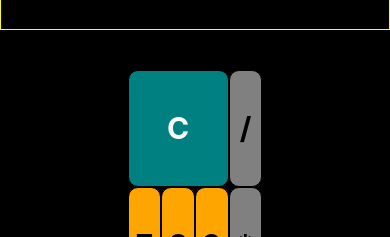
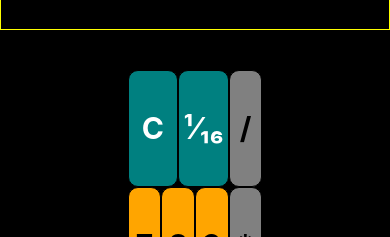
Before and after one commit to postazure/fraction-calculator-app, a React Native app: screen / in a window 390 px wide. Shown: the part 190-427 px from the top of the page. Built offline with nearby package versions, Linux system fonts and the light colour scheme.

Commit message:
Rounding Accuracy is set via utility pad

```diff
--- a/App.js
+++ b/App.js
@@ -12,10 +12,10 @@ const INITIAL_STATE = {
   showFractionNumpad: false,
   currentSegmentEvents: [],
   solution: undefined,
-  showSolution: false
+  showSolution: false,
+  roundingAccuracy: 16 // is equal to 1/16th
 }
 
-const ROUNDING_ACCURACY = 16 // is equal to 1/16th
 const ROUNDING_STRATEGY = Math.floor // floor, ceiling, straight
 
 export default class App extends React.Component {
@@ -91,6 +91,15 @@ export default class App extends React.Component {
     this.setState({showFractionNumpad: true})
   }
 
+  cycleRoundingAccuracy = () => {
+    const possibleDenominators = [2, 4, 8, 16, 32, 64]
+    let currentIndex = possibleDenominators.indexOf(this.state.roundingAccuracy)
+    if (currentIndex++ >= possibleDenominators.length - 1) {
+      currentIndex = 0
+    }
+    this.setState({roundingAccuracy: possibleDenominators[currentIndex]})
+  }
+
   handleEvaluation = () => {
     let segments = this.allCalculationSegments()
     if (segments.length < 3) {
@@ -98,7 +107,7 @@ export default class App extends React.Component {
     }
 
     const sum = calculateSegments(segments)
-    const segment = buildNumberSegment(sum, ROUNDING_STRATEGY, ROUNDING_ACCURACY)
+    const segment = buildNumberSegment(sum, ROUNDING_STRATEGY, this.state.roundingAccuracy)
 
     this.setState({
       currentSegmentEvents: [],
@@ -131,7 +140,11 @@ export default class App extends React.Component {
         <View style={styles.row}>
 
           <View style={styles.left}>
-            <UtilityPad onClear={this.handleAllClear}/>
+            <UtilityPad
+              onClear={this.handleAllClear}
+              onRoundingAccuracyPress={this.cycleRoundingAccuracy}
+              roundingAccuracy={this.state.roundingAccuracy}
+            />
 
             {this.state.showFractionNumpad
               ? <View style={styles.numpad}>
--- a/components/UtilityPad.js
+++ b/components/UtilityPad.js
@@ -36,14 +36,30 @@ export default class UtilityPad extends React.Component {
       <View style={style.pad}>
 
         <PadButton label={'C'} onPress={this.props.onClear}/>
-        {/*<PadButton label={'¹⁄₁₆'} onPress={()=>{}}/>*/}
+        <PadButton label={getLabelForAccuracy(this.props.roundingAccuracy)} onPress={this.props.onRoundingAccuracyPress}/>
         {/*<PadButton label={'↕'} onPress={()=>{}}/>*/}
       </View>
     )
   }
 }
 
-//⅛ ¹⁄₁₆ ¹⁄₃₂ ¹⁄₆₄
+const getLabelForAccuracy = (roundingAccuracy) => {
+  switch (roundingAccuracy) {
+    case 2:
+      return '½'
+    case 4:
+      return '¼'
+    case 8:
+      return '⅛'
+    case 16:
+      return '¹⁄₁₆'
+    case 32:
+      return '¹⁄₃₂'
+    case 64:
+      return '¹⁄₆₄'
+  }
+}
+
 //↥ ↧
 
 const PadButton = ({label, onPress}) => <TouchableHighlight
```
